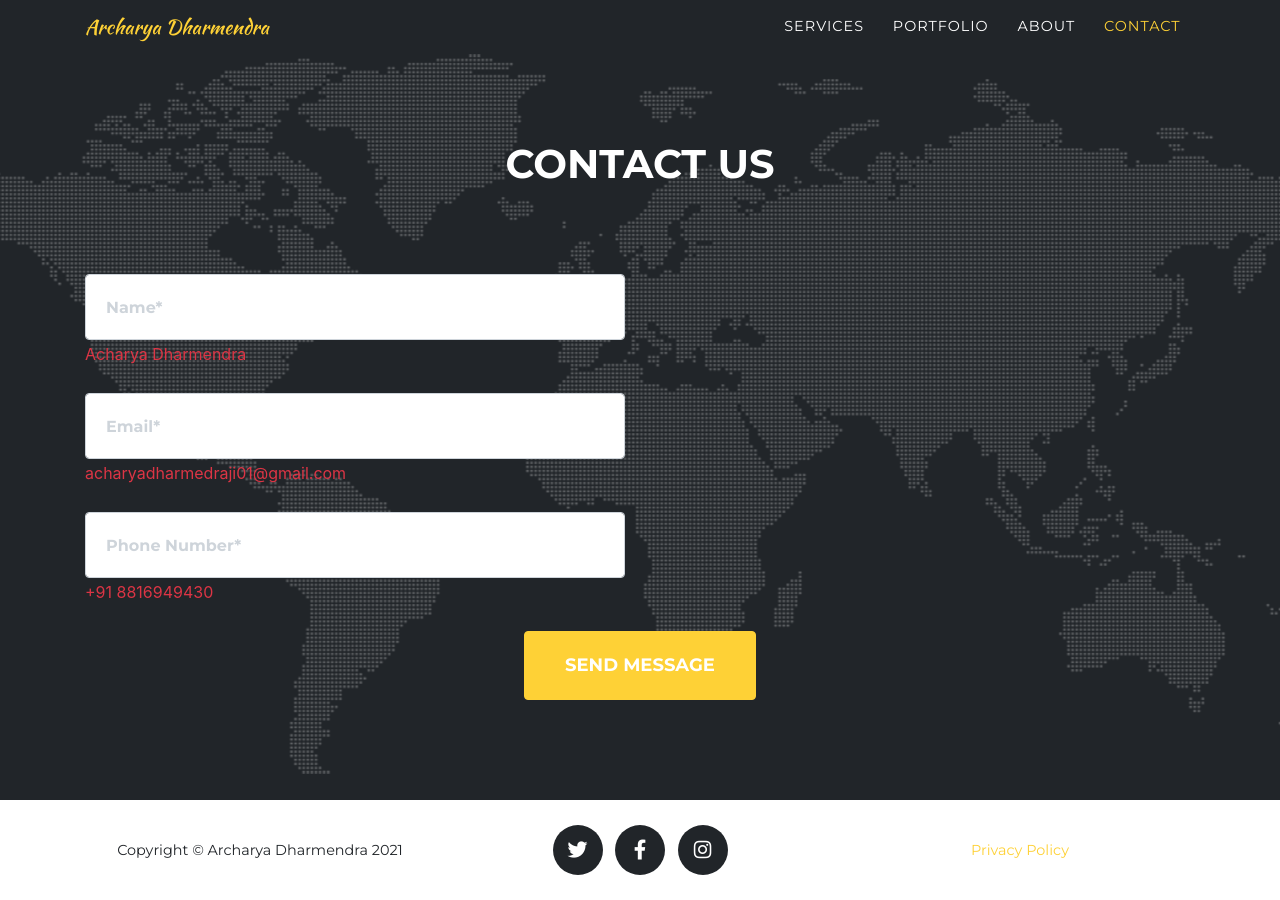
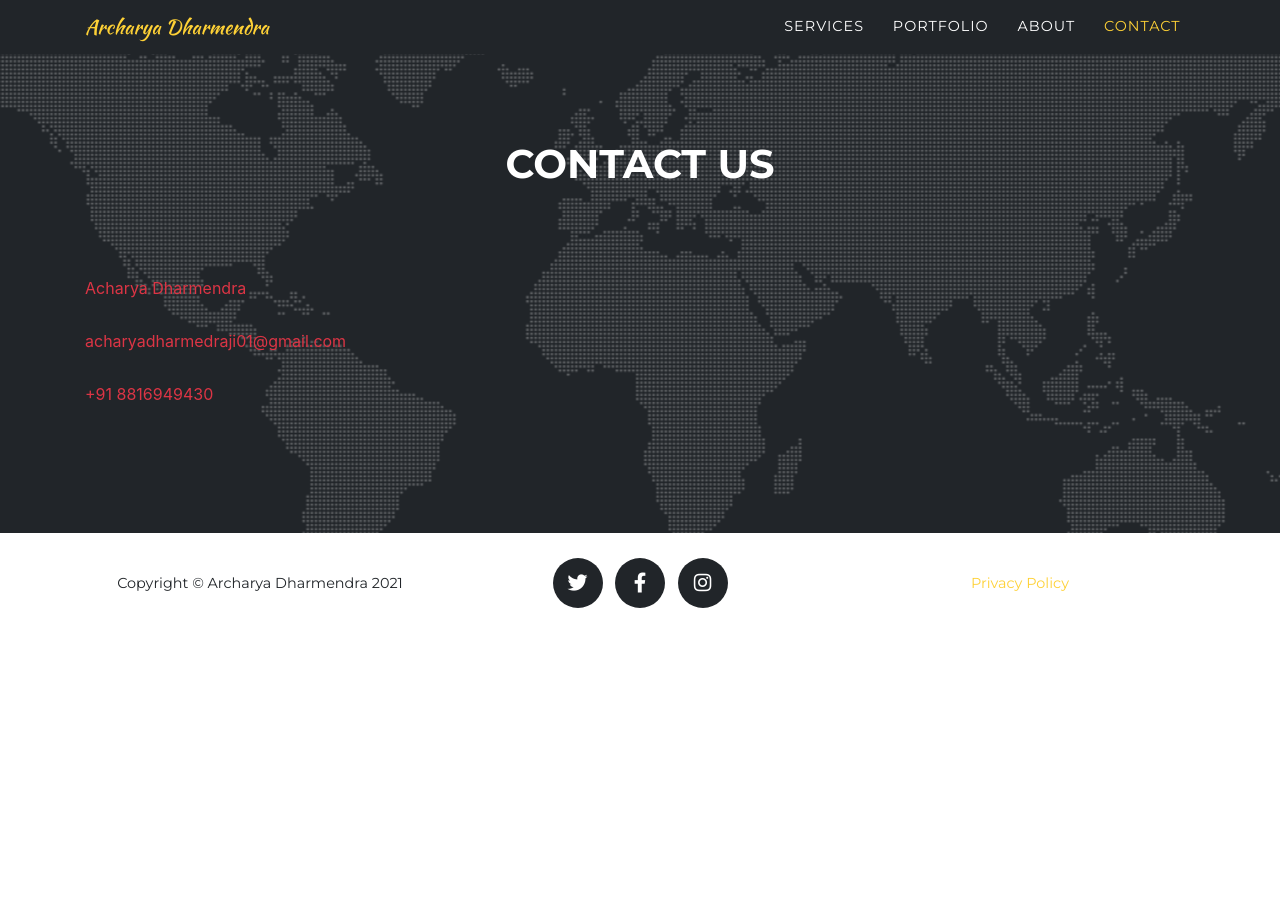
Before and after one commit to acharyadharmendra/acharyadharmendra.github.io, a Jekyll site: the page built from index.md, in a window 1280 px wide and 900 px high, scrolled down 7109 px. Built offline with Jekyll 4.4.1, drawn with Linux system fonts in a browser that asks for light colours; some web fonts are replaced; after the commit the page ends 7742 px from its top, so only the background shows below that.

Commit message:
Update contact.html

```diff
--- a/_includes/contact.html
+++ b/_includes/contact.html
@@ -14,16 +14,16 @@
             <div class="row">
               <div class="col-md-6">
                 <div class="form-group">
-                  <input name="name" class="form-control" id="name" type="text" placeholder="Name*" required="required" data-validation-required-message="Please enter your name.">
+                 <!-- <input name="name" class="form-control" id="name" type="text" placeholder="Name*" required="required" data-validation-required-message="Please enter your name."> -->
                   <p class="help-block text-danger">Acharya Dharmendra</p>
                 </div>
                 <div class="form-group">
-                  <input name="_replyto" class="form-control" id="email" type="email" placeholder="Email*" required="required" data-validation-required-message="Please enter your email address.">
-                  <p class="help-block text-danger">acharyadharmedraji01@gmail.com</p>
+                 <!-- <input name="_replyto" class="form-control" id="email" type="email" placeholder="Email*" required="required" data-validation-required-message="Please enter your email address."> -->
+                  <p class="help-block text-danger bold">acharyadharmedraji01@gmail.com</p>
                 </div>
                 <div class="form-group">
-                  <input name="phone" class="form-control" id="phone" type="tel" placeholder="Phone Number*" required="required" data-validation-required-message="Please enter your phone number.">
-                  <p class="help-block text-danger">+91 8816949430</p>
+                  <!--<input name="phone" class="form-control" id="phone" type="tel" placeholder="Phone Number*" required="required" data-validation-required-message="Please enter your phone number."> -->
+                  <p class="help-block text-danger bold">+91 8816949430</p>
                 </div>
               </div>
              <!-- <div class="col-md-6">
@@ -36,7 +36,7 @@
               <div class="clearfix"></div>
               <div class="col-lg-12 text-center">
                 <div id="success"></div>
-                <button id="sendMessageButton" class="btn btn-primary btn-xl text-uppercase" type="submit">Send Message</button>
+               <!-- <button id="sendMessageButton" class="btn btn-primary btn-xl text-uppercase" type="submit">Send Message</button> -->
               </div>
 			  <input type="text" name="_gotcha" style="display:none">
 			  <input type="hidden" name="_next" value="#"/>
```
